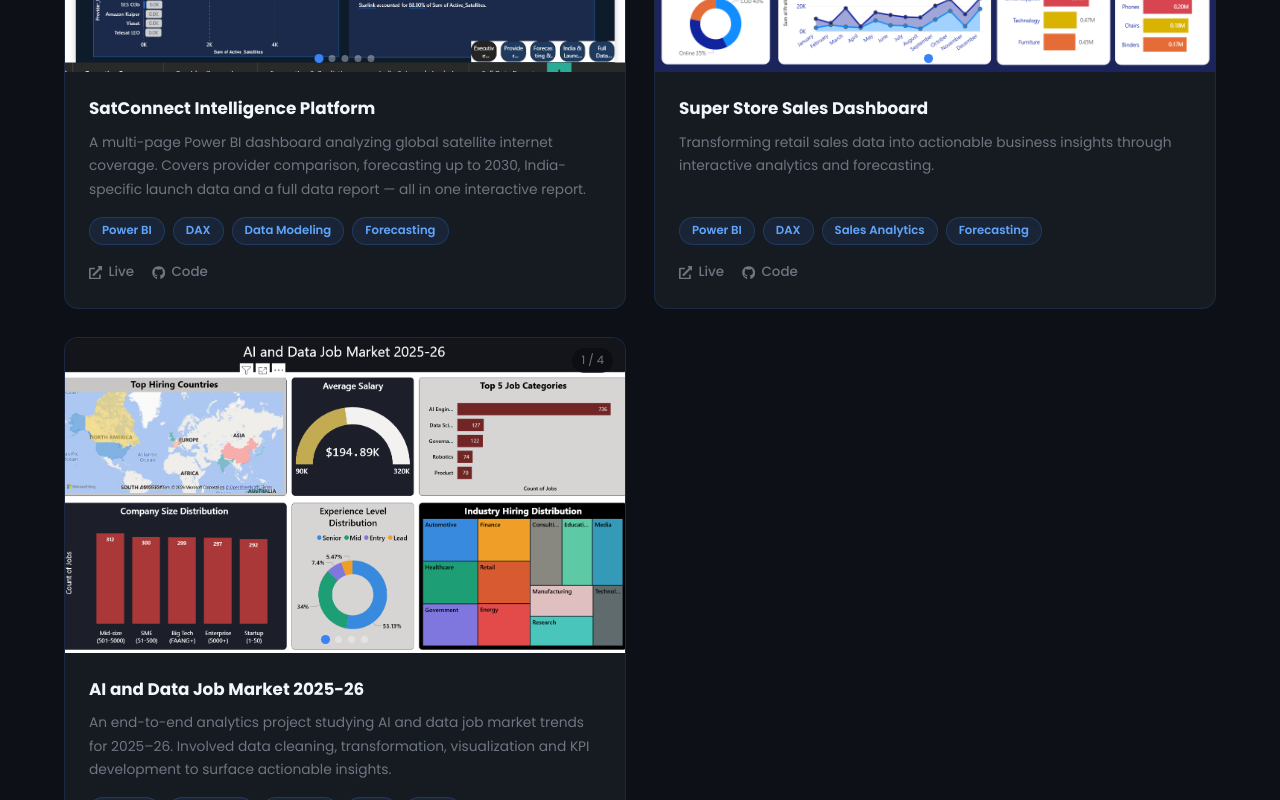
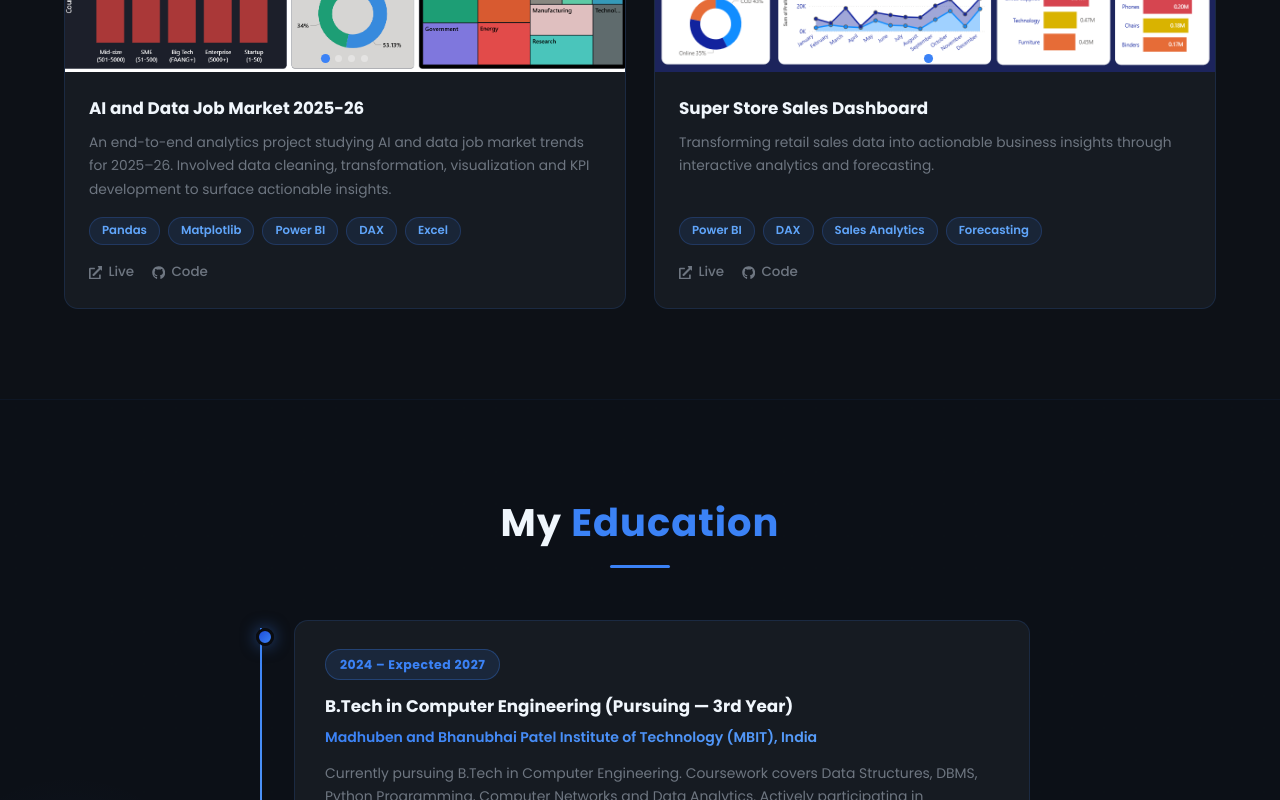
Before and after one commit to AniketVaghela/Portfolio, a React (Vite) app: page / in a window 1280 px wide. Shown: the part 3960-4760 px from the top of the page. Built offline with nearby package versions, Linux system fonts and the light colour scheme; no server answers.

Commit message:
feat: remove SatConnect project, set AI Job Market as first project

```diff
--- a/src/data/config.js
+++ b/src/data/config.js
@@ -74,15 +74,14 @@ const config = {
 
   projects: [
     {
-      title: "SatConnect Intelligence Platform",
-      desc: "A multi-page Power BI dashboard analyzing global satellite internet coverage. Covers provider comparison, forecasting up to 2030, India-specific launch data and a full data report — all in one interactive report.",
-      tags: ["Power BI", "DAX", "Data Modeling", "Forecasting"],
+      title: "AI and Data Job Market 2025-26",
+      desc: "An end-to-end analytics project studying AI and data job market trends for 2025–26. Involved data cleaning, transformation, visualization and KPI development to surface actionable insights.",
+      tags: ["Pandas", "Matplotlib", "Power BI", "DAX", "Excel"],
       images: [
-        "/projects/project1.png",
-        "/projects/project2.png",
-        "/projects/project3.png",
-        "/projects/project4.png",
-        "/projects/project5.png",
+        "/ai-job-market-ss1.png",
+        "/ai-job-market-ss2.png",
+        "/ai-job-market-ss3.png",
+        "/ai-job-market-ss4.png",
       ],
       live: "#",
       code: "https://github.com/AniketVaghela",
@@ -94,19 +93,6 @@ const config = {
       images: [
         "/projects/superstore-sales-powerbi-dashboard-SS1.png",
         "/projects/superstore-sales-powerbi-dashboard-SS2.png",
-      ],
-      live: "#",
-      code: "https://github.com/AniketVaghela",
-    },
-    {
-      title: "AI and Data Job Market 2025-26",
-      desc: "An end-to-end analytics project studying AI and data job market trends for 2025–26. Involved data cleaning, transformation, visualization and KPI development to surface actionable insights.",
-      tags: ["Pandas", "Matplotlib", "Power BI", "DAX", "Excel"],
-      images: [
-        "/ai-job-market-ss1.png",
-        "/ai-job-market-ss2.png",
-        "/ai-job-market-ss3.png",
-        "/ai-job-market-ss4.png",
       ],
       live: "#",
       code: "https://github.com/AniketVaghela",
@@ -205,18 +191,13 @@ const config = {
 
 ## Projects
 
-1. **SatConnect Intelligence Platform**
-   A multi-page **Power BI** dashboard analyzing global satellite internet coverage.
-   Features: provider comparison, forecasting up to 2030, India-specific launch data.
-   Tags: Power BI, DAX, Data Modeling, Forecasting
+1. **AI and Data Job Market 2025-26**
+   End-to-end analytics project studying AI and data job market trends for 2025–26. Involved data cleaning, transformation, visualization and KPI development.
+   Tags: Pandas, Matplotlib, Power BI, DAX, Excel
 
 2. **Super Store Sales Dashboard**
    Retail sales data transformed into actionable business insights with interactive analytics and forecasting.
    Tags: Power BI, DAX, Sales Analytics, Forecasting
-
-3. **AI and Data Job Market 2025-26**
-   End-to-end analytics project studying AI and data job market trends for 2025–26. Involved data cleaning, transformation, visualization and KPI development.
-   Tags: NumPy, Pandas, Matplotlib, Power BI, Excel
 
 ---
 
```
